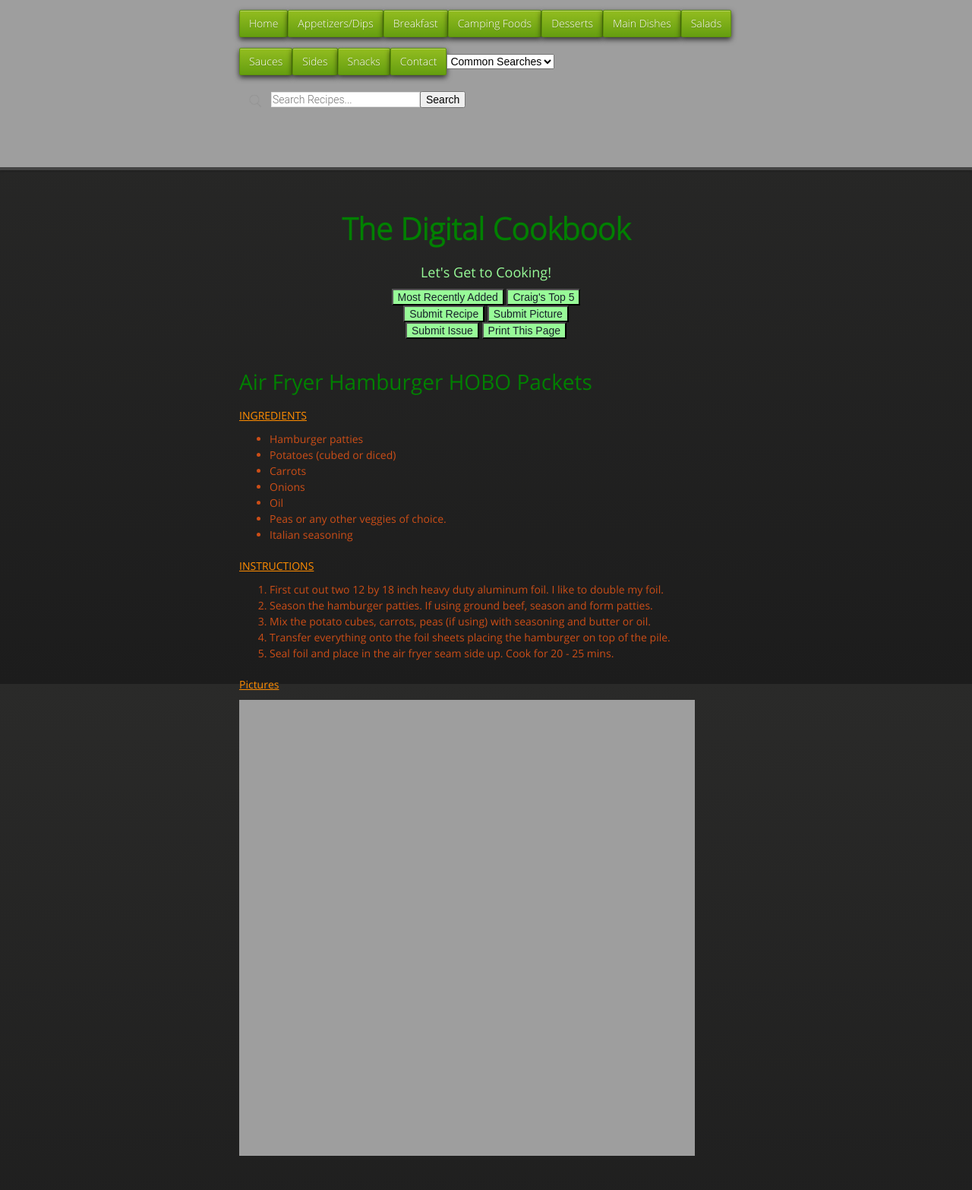
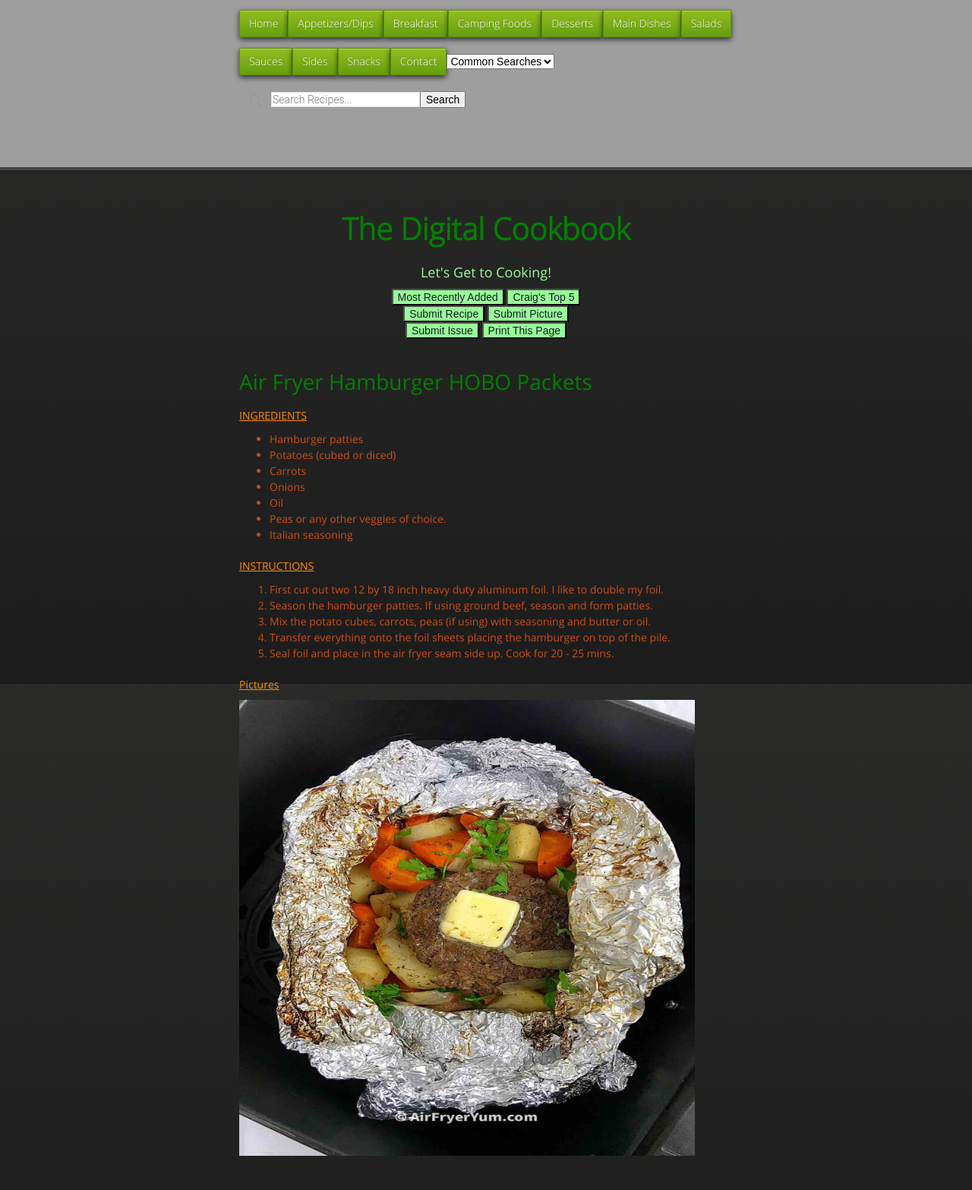
Before and after one commit to cmwillett/TheDigitalCookbook, a Jekyll site: the page built from MainDishes/AirFryerHamburgerHoboPackets.md, in a window 1280 px wide. Shown: the whole page at 76% size. Built offline with Jekyll 4.4.1, drawn with Linux system fonts in a browser that asks for light colours; nearby versions of some CDN libraries.

```diff
--- a/MainDishes/AirFryerHamburgerHoboPackets.md
+++ b/MainDishes/AirFryerHamburgerHoboPackets.md
@@ -22,4 +22,4 @@
 5. Seal foil and place in the air fryer seam side up. Cook for 20 - 25 mins.
 
 #### Pictures
-![]({{site.github.url}}/MainDishes/Images/AirFryerHamburgerHoboPackets.jpg){:height="600px" width="600px"}
+![]({{site.github.url}}/MainDishes/Images/AirFryerHamburgerHoboPackets.jpeg){:height="600px" width="600px"}
```
